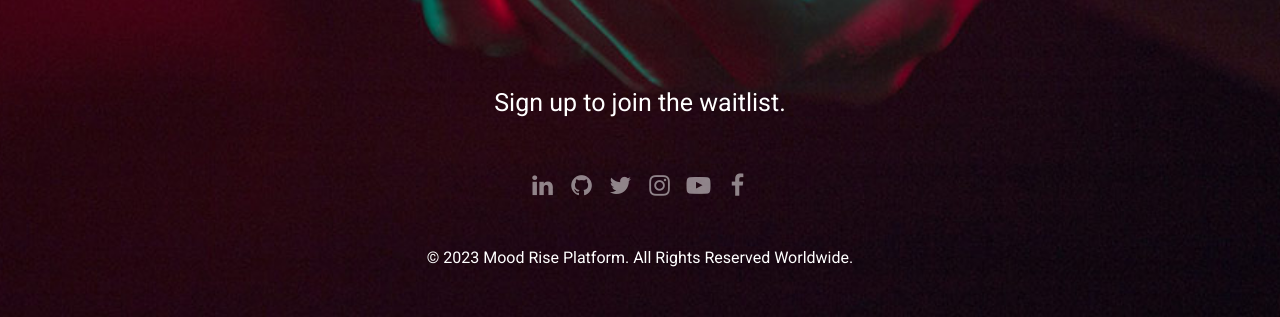
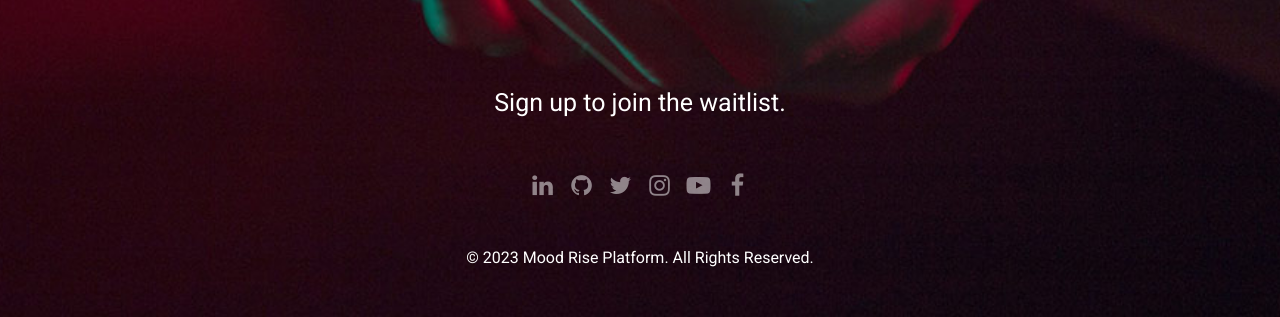
Before and after one commit to moodriseplatform/moodrise.github.io, a plain HTML site: page index.html in a window 1280 px wide. Shown: the part 469-786 px from the top of the page. Drawn offline with Linux system fonts and the light colour scheme; a script that the page names is missing.

Commit message:
chore: update index

```diff
--- a/index.html
+++ b/index.html
@@ -153,7 +153,7 @@
                             </li>
                         </ul>
                         <br /><br />
-                        &copy; 2023 Mood Rise Platform. All Rights Reserved Worldwide.<br />
+                        &copy; 2023 Mood Rise Platform. All Rights Reserved.<br />
                     </div>
                 </li>
             </ul>
```
